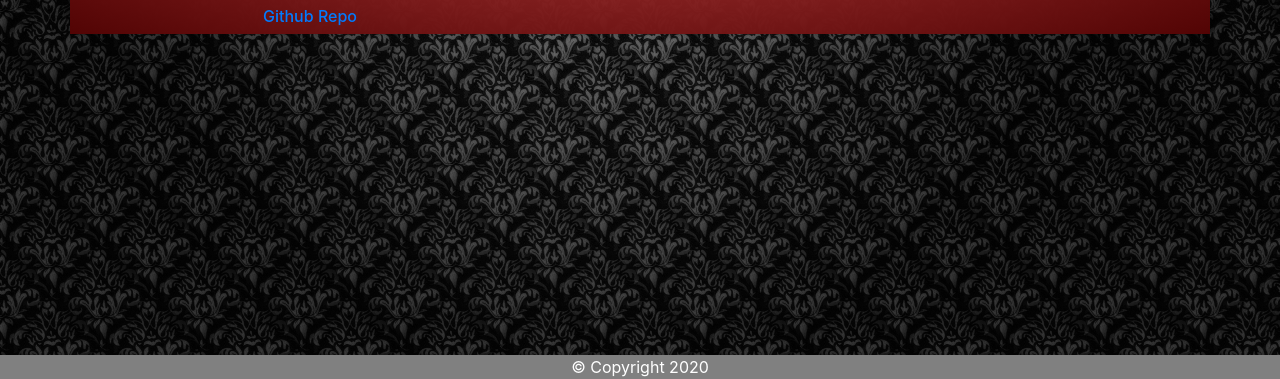
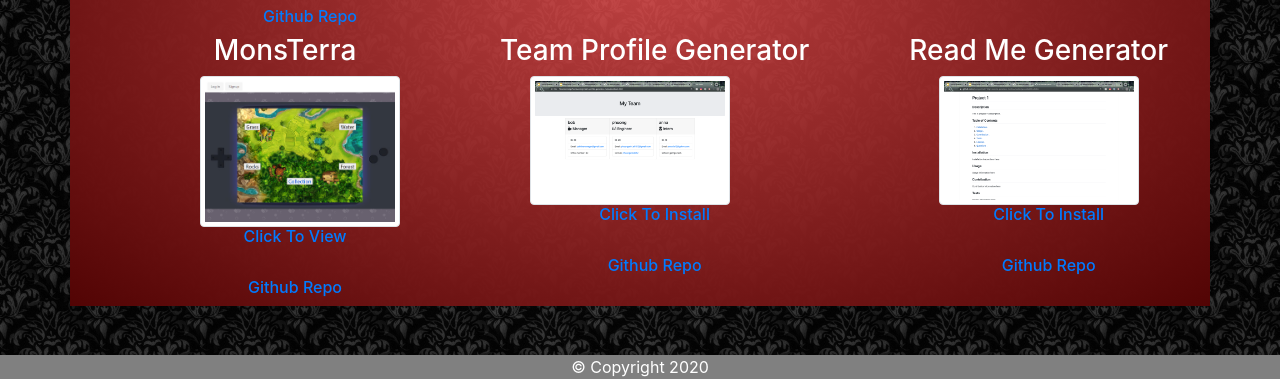
Before and after one commit to phuonganhle0312/gt-hw-bootstrap-portfolio, a plain HTML site: page portfolio.html in a window 1280 px wide. Shown: the part 421-800 px from the top of the page. Drawn offline with nearby package versions, Linux system fonts and the light colour scheme.

Commit message:
updated portfolio page

```diff
--- a/assets/main.css
+++ b/assets/main.css
@@ -13,6 +13,18 @@ body {
     margin-left: 100px;
 }
 .codeQuiz {
+    text-align: center;
+    margin-left: 120px;
+}
+.monsTerraLink {
+    text-align: center;
+    margin-left: 120px;
+}
+.teamLink {
+    text-align: center;
+    margin-left: 100px;
+}
+.readmeLink {
     text-align: center;
     margin-left: 120px;
 }
--- a/portfolio.html
+++ b/portfolio.html
@@ -44,7 +44,7 @@
             </section>
             </section>
             <!--Projects-->
-            <!--Guess game-->
+            <!--Dinmo-->
             <div class="container">
             <div class="row">
             <div class="col-xs">
@@ -55,7 +55,7 @@
             <br>
             <a href="https://github.com/phuonganhle0312/gt-gp1-dinmo" target="_blank"><h6 class="dinmoLink">Github Repo</h6></a>
             </div>
-            <!--Rock Paper Scissors-->
+            <!--PW Generator-->
             <div class="col-xs">
             <h3>Password Generator</h3>
             <img src="./assets/images/pwgen.png" alt="pwgen" class="img-thumbnail" id="pwgen" width="200" height="200">
@@ -64,7 +64,7 @@
             <br>
             <a href="https://github.com/phuonganhle0312/gt-password-generator-hw" target="_blank"><h6 class="pwGen">Github Repo</h6></a>
             </div>
-            <!--Role Playing Game-->
+            <!--Code Quiz-->
             <div class="col-xs">
             <h3>Code Quiz</h3>
             <img src="./assets/images/codequiz.png" alt="codequiz" class="img-thumbnail" id="codequiz" width="200" height="200">
@@ -73,6 +73,34 @@
             <br>
             <a href="https://github.com/phuonganhle0312/gt-web-api-quiz-hw" target="_blank"><h6 class="codeQuiz">Github Repo</h6></a>
             </div>
+            <div class="row">
+              <div class="col-xs">
+              <h3>MonsTerra</h3>
+              <img src="./assets/images/image.png" alt="monsterra" class="img-thumbnail" id="monsterra" width="200" height="200">
+              <br>
+              <a href="https://agile-island-67083.herokuapp.com/" target="_blank"><h6 class="monsTerraLink">Click To View</h6></a>
+              <br>
+              <a href="https://github.com/phuonganhle0312/MonsTerra" target="_blank"><h6 class="monsTerraLink">Github Repo</h6></a>
+              </div>
+              <!--Team Generator-->
+              <div class="col-xs">
+              <h3>Team Profile Generator</h3>
+              <img src="./assets/images/team.png" alt="team" class="img-thumbnail" id="team" width="200" height="200">
+              <br>
+              <a href="https://github.com/phuonganhle0312/gt-team-profile-generator-hw/blob/master/output/team.html" target="_blank"><h6 class="teamLink">Click To Install</h6></a>
+              <br>
+              <a href="https://github.com/phuonganhle0312/gt-team-profile-generator-hw/blob/master/output/team.html" target="_blank"><h6 class="teamLink">Github Repo</h6></a>
+              </div>
+              <!---->
+              <div class="col-xs">
+              <h3>Read Me Generator</h3>
+              <img src="./assets/images/readme.png" alt="readme" class="img-thumbnail" id="readme" width="200" height="200">
+              <br>
+              <a href="https://github.com/phuonganhle0312/gt-readme-generator-hw" target="_blank"><h6 class="readmeLink">Click To Install</h6></a>
+              <br>
+              <a href="https://github.com/phuonganhle0312/gt-readme-generator-hw" target="_blank"><h6 class="readmeLink">Github Repo</h6></a>
+              </div>
+
           </div>
           </section>
 
```
Also changed, not shown: assets/images/image.png (added), assets/images/readme.png (added), assets/images/team.png (added).
